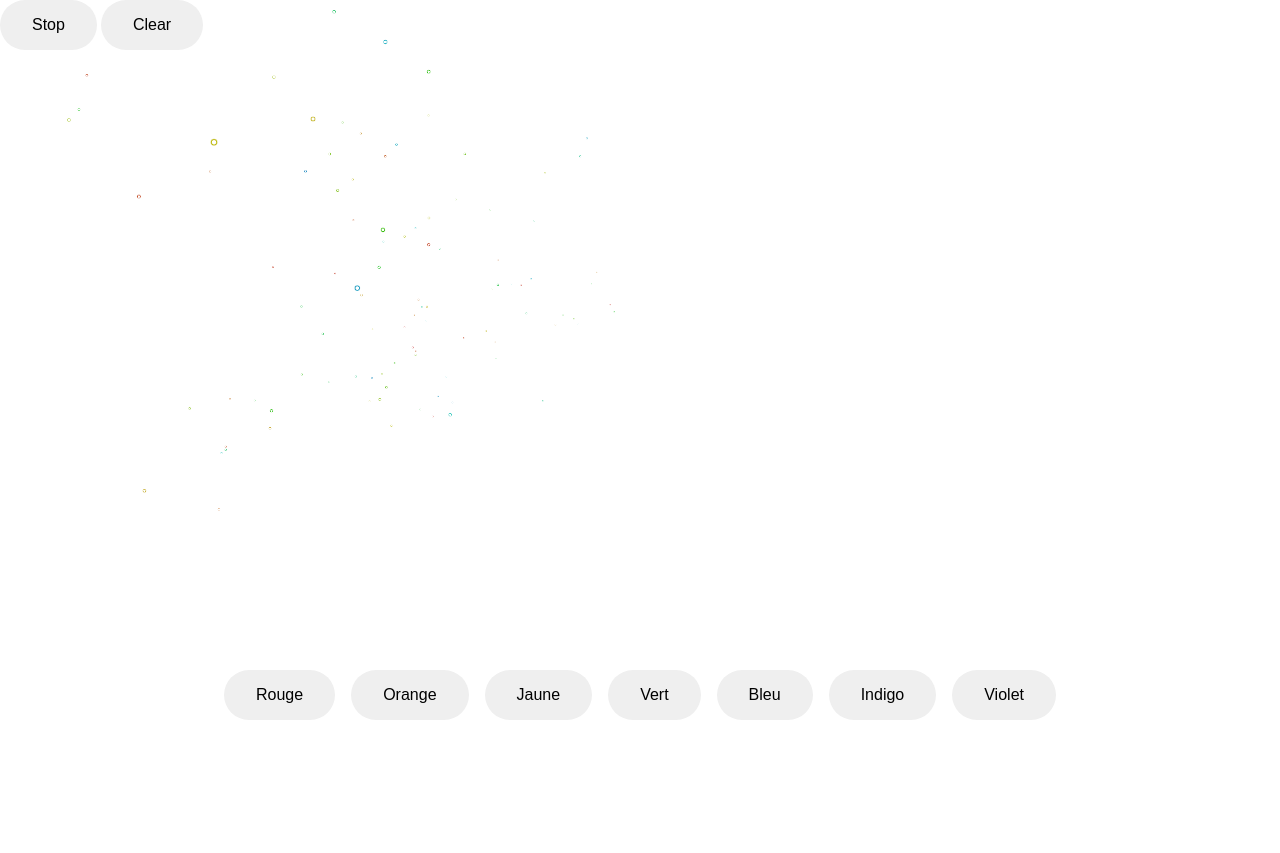
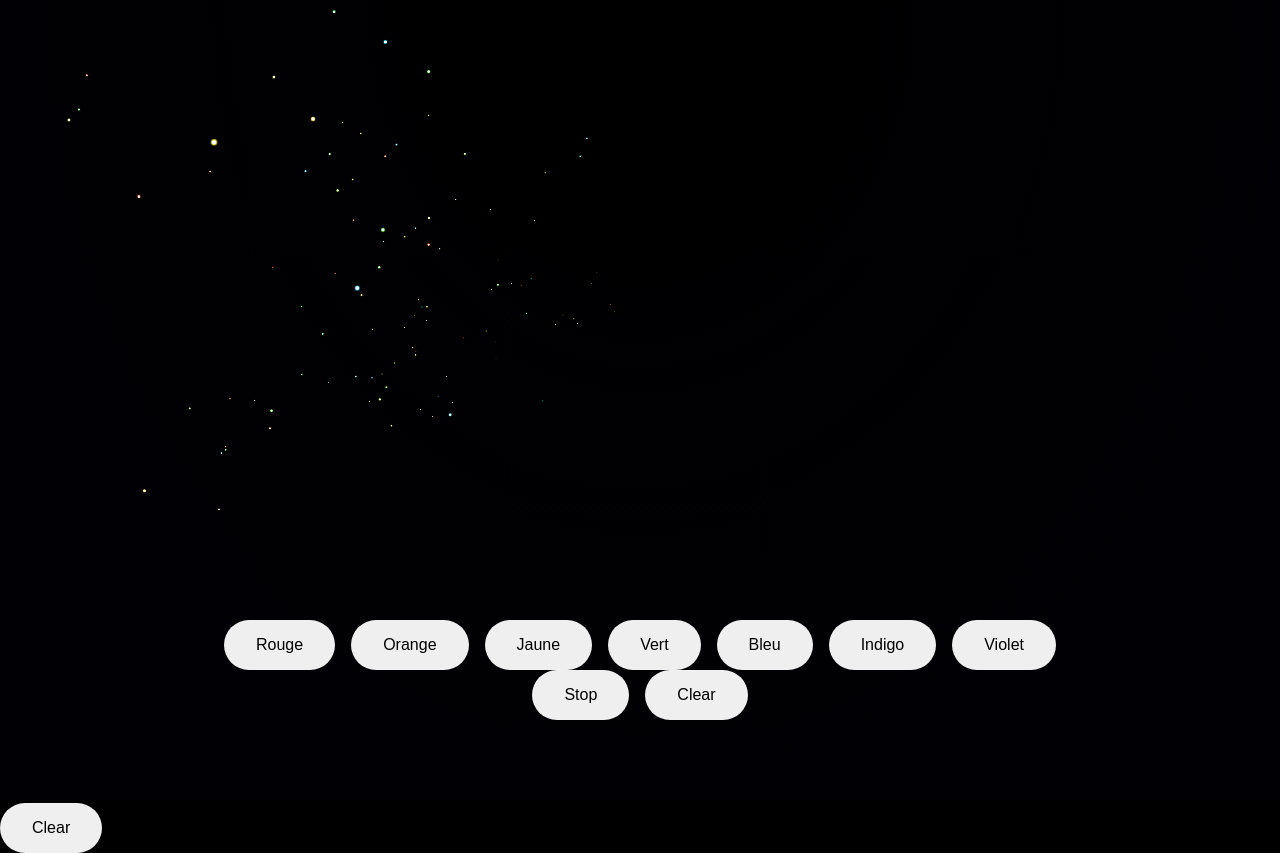
Before and after one commit to thaisontranquang/atelier-univers, a plain HTML site: page index.html in a window 1280 px wide. Both pictures are taken after a click on the button "Start". Before the commit the page ends 803 px from the top, so only its background shows below. Drawn offline with Linux system fonts and the light colour scheme.

Commit message:
feat: continue project

```diff
--- a/assets/js/controls.js
+++ b/assets/js/controls.js
@@ -4,11 +4,32 @@ window.addEventListener('load', event => {
   let stopButton = document.getElementById('stopButton')
   let resetButton = document.getElementById('resetButton')
 
+  let audio = null
+  let whiteNoise = new Audio('/assets/sounds/bruit-blanc.mp3')
+
   startButton.addEventListener('click', function () {
     document.getElementById('startScreen').classList.add('hidden')
+    document.getElementById('startScreen').remove()
+    document.getElementById('colorsContainer').classList.remove('hidden')
+    document.getElementById('globalControlsContainer').classList.remove('hidden')
+    canvas.classList.add('canvas-black')
+  })
+
+  stopButton.addEventListener('click', function () {
+    document.getElementById('controlsContainer').classList.add('hidden')
+    canvas.classList.add('hidden')
+
+    if (audio) {
+      audio.pause()
+      audio.currentTime = 0
+    }
+
+    whiteNoise.currentTime = 0
+    whiteNoise.play()
+
     setTimeout(() => {
-      document.getElementById('startScreen').remove()
-    }, '1000')
+      canvas.remove()
+    }, 1000)
   })
 
   let colorButtons = document.querySelectorAll('.color-button')
@@ -24,6 +45,20 @@ window.addEventListener('load', event => {
 
       let colorClass = 'canvas-' + button.id.replace('Button', '').toLowerCase()
       canvas.classList.add(colorClass)
+
+      whiteNoise.pause()
+      whiteNoise.currentTime = 0
+
+      let color = button.id.replace('Button', '').toLowerCase()
+      let soundPath = `/assets/sounds/${color}-8D.mp3`
+
+      if (audio) {
+        audio.pause()
+        audio.currentTime = 0
+      }
+
+      audio = new Audio(soundPath)
+      audio.play()
     })
   })
 })
--- a/assets/styles/styles.scss
+++ b/assets/styles/styles.scss
@@ -3,6 +3,7 @@ body {
   margin: 0;
   overflow: hidden;
   height: 100vh;
+  background-color: black;
 }
 
 .canvas {
@@ -11,6 +12,10 @@ body {
   cursor: move;
   position: relative;
   z-index: 1;
+
+  &.canvas-black {
+    background-image: radial-gradient(ellipse farthest-corner at center top, rgb(0, 0, 0) 0%, hsla(255, 100%, 1%, 1) 100%);
+  }
 
   &.canvas-red {
     background-image: radial-gradient(ellipse farthest-corner at center top, rgb(255, 0, 0) 0%, hsla(255, 100%, 1%, 1) 100%);
@@ -66,10 +71,13 @@ button {
   transition: 1s ease-in-out;
 }
 
-.controls {
-  top: 0;
+.controls-container {
   position: absolute;
   z-index: 999;
+  position: absolute;
+  z-index: 990;
+  bottom: 5rem;
+  width: 100%;
 }
 
 .colors-container {
@@ -77,10 +85,6 @@ button {
   justify-content: center;
   gap: 1rem;
   align-items: center;
-  position: absolute;
-  z-index: 990;
-  bottom: 5rem;
-  width: 100%;
 
   .color-button {
     padding: 1rem 2rem;
@@ -88,6 +92,14 @@ button {
   }
 }
 
+.global-controls-container {
+  display: flex;
+  justify-content: center;
+  gap: 1rem;
+  align-items: center;
+}
+
 .hidden {
   opacity: 0;
+  transition: .3s ease-in-out;
 }
--- a/index.html
+++ b/index.html
@@ -1,23 +1,23 @@
 <!DOCTYPE html>
 <html lang="fr">
+
 <head>
   <meta charset="UTF-8">
   <meta name="viewport" content="width=device-width, initial-scale=1.0">
   <title>Titre</title>
-  <link rel="stylesheet" href="/assets/styles/index.css">
+  <link rel="stylesheet" href="/assets/styles/reset.css">
+  <link rel="stylesheet" href="/assets/styles/styles.css">
   <script src="/assets/js/canvas.js" defer></script>
   <script src="/assets/js/controls.js" defer></script>
 </head>
+
 <body>
   <div class="start-screen" id="startScreen">
     <h1>L'Atelier des Univers</h1>
     <button id="startButton">Start</button>
   </div>
-  <div class="controls">
-    <button id="stopButton">Stop</button>
-    <button id="resetButton">Clear</button>
-  </div>
-  <div class="colors-container" id="colorsContainer">
+  <div class="controls-container" id="controlsContainer">
+    <div class="colors-container hidden" id="colorsContainer">
       <button class="color-button red" id="redButton">Rouge</button>
       <button class="color-button orange" id="orangeButton">Orange</button>
       <button class="color-button yellow" id="yellowButton">Jaune</button>
@@ -26,7 +26,16 @@
       <button class="color-button indigo" id="indigoButton">Indigo</button>
       <button class="color-button purple" id="purpleButton">Violet</button>
     </div>
+    <div class="global-controls-container hidden" id="globalControlsContainer">
+      <button id="stopButton">Stop</button>
+      <button class="reset-button">Clear</button>
+    </div>
+  </div>
   <canvas id="canv" class="canvas">
   </canvas>
+  <div class="end-screen" id="endScreen">
+    <button class="reset-button">Clear</button>
+  </div>
 </body>
+
 </html>
```
Also changed, not shown: assets/styles/index.css, assets/styles/styles.css, 6 other files. Lines whose indentation alone changed are shown as unchanged.
